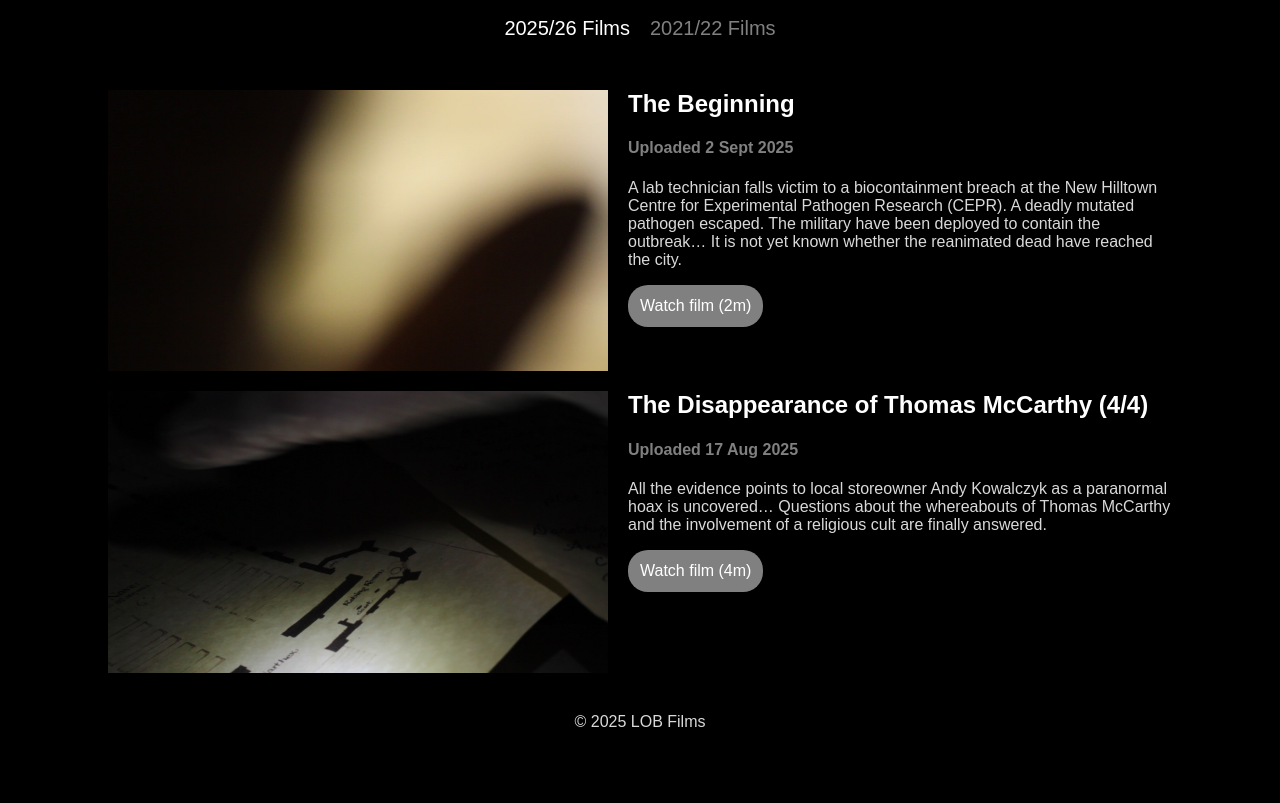
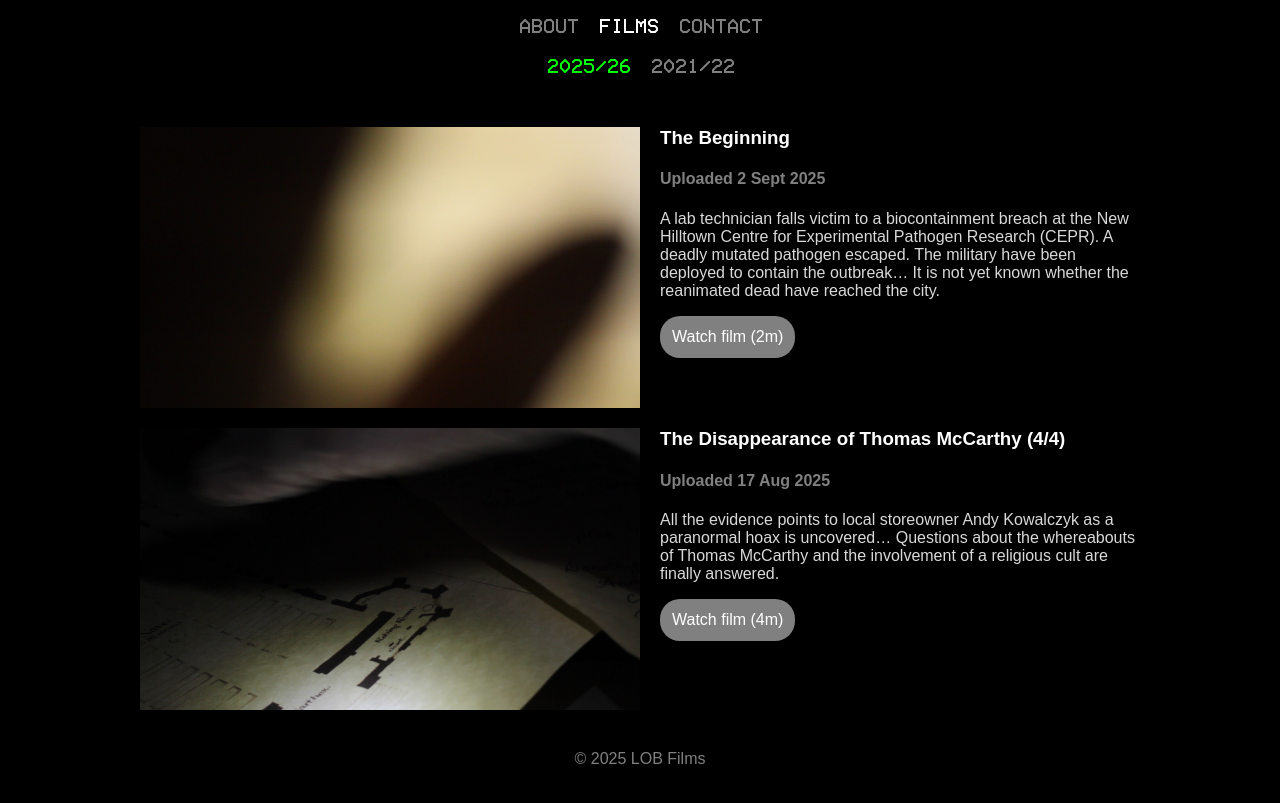
Before and after one commit to lobhtml/lob-films, a plain HTML site: page index.html in a window 1280 px wide. Shown: the part 123-926 px from the top of the page. Before the commit the page ends 894 px from the top, so only its background shows below. Drawn offline with Linux system fonts and the light colour scheme.

Commit message:
Add files via upload

```diff
--- a/index.html
+++ b/index.html
@@ -8,7 +8,13 @@
   <meta name="author" content="Luke O'Brien">
   <meta name="description" content="LOB Films Official Website">
   <link rel="icon" type="image/png" href="LOB_FILMS_ICON.png">
+
   <style>
+    @font-face {
+      font-family: bedstead;
+      src: url(bedstead.regular.otf);
+    }
+
     body {
       background-color: black;
       color: white;
@@ -19,16 +25,12 @@
       color: white;
     }
 
-    h2 {
+    h3 {
       margin-top: 0;
     }
 
     h4 {
       color: grey;
-    }
-
-    p {
-      color: hsl(0, 0%, 85%);
     }
 
     .top-img {
@@ -40,6 +42,29 @@
     .top-img img {
       width: 400px;
       max-width: 100%;
+    }
+
+    .nav-main {
+      display: flex;
+      justify-content: center;
+      flex-wrap: wrap;
+      gap: 20px;
+      margin-top: 20px;
+      font-family: bedstead, monospace;
+    }
+
+    .nav-main a {
+      color: grey;
+      text-decoration: none;
+      font-size: 20px;
+    }
+
+    .nav-main a:hover {
+      color: white;
+    }
+
+    .nav-main a[aria-current="page"] {
+      color: white;
     }
 
     .nav1 {
@@ -55,23 +80,23 @@
       color: grey;
       text-decoration: none;
       font-size: 20px;
+      font-family: bedstead, monospace;
     }
 
     .nav1 a:hover {
-      color: white;
+      color: rgb(0, 255, 0);
     }
 
-    .nav1 .active {
-      color: white;
+    .nav1 a[aria-current="page"] {
+      color: rgb(0, 255, 0);
     }
 
     .film-data {
       display: flex;
       justify-content: center;
-      margin-top: 20px;
-      margin-left: 100px;
-      margin-right: 100px;
       gap: 20px;
+      max-width: 1000px;
+      margin: 20px auto;
     }
 
     .film-data img {
@@ -81,6 +106,10 @@
       max-width: 100%;
       flex-shrink: 0;
       object-fit: cover;
+    }
+
+    .film-data p {
+      color: hsl(0, 0%, 85%);
     }
 
     .button1 {
@@ -99,6 +128,9 @@
     footer {
       text-align: center;
       margin: 40px;
+    }
+
+    footer p {
       color: grey;
     }
 
@@ -116,6 +148,7 @@
       }
     }
   </style>
+</head>
 
 <body>
   <!--Header-->
@@ -123,19 +156,27 @@
     <img src="LOB_FILMS_V3_ALT.png" alt="LOB Films Logo">
   </div>
 
-  <div class="nav1">
-    <a href="index.html" class="active">2025/26 Films</a>
-    <a href="films21-22.html">2021/22 Films</a>
-  </div>
+  <nav class="nav-main">
+    <a href="index.html">ABOUT</a>
+    <a href="index.html" aria-current="page">FILMS</a>
+    <a href="index.html">CONTACT</a>
+  </nav>
+
+  <nav class="nav1">
+    <a href="index.html" aria-current="page">2025/26</a>
+    <a href="index.html">2021/22</a>
+  </nav>
   <!--Header end-->
   <!--Films-->
+  <main>
     <div class="film-data">
       <img src="img25-26/Zombie-film25-1.jpg" alt="The Beginning short film">
       <div>
-      <h2>The Beginning</h2>
+        <h3>The Beginning</h3>
         <h4>Uploaded 2 Sept 2025</h4>
         <p>A lab technician falls victim to a biocontainment breach at the New Hilltown Centre for Experimental Pathogen
-        Research (CEPR). A deadly mutated pathogen escaped. The military have been deployed to contain the outbreak… It
+          Research (CEPR). A deadly mutated pathogen escaped. The military have been deployed to contain the outbreak…
+          It
           is not yet known whether the reanimated dead have reached the city.</p>
         <a href="https://www.youtube.com/watch?v=w0XaZx2geew" target="_blank" class="button1">Watch film (2m)</a>
       </div>
@@ -143,13 +184,14 @@
     <div class="film-data">
       <img src="img25-26/end5.jpg" alt="The Disappearance of Thomas McCarthy (4/4) short film">
       <div>
-      <h2>The Disappearance of Thomas McCarthy (4/4)</h2>
+        <h3>The Disappearance of Thomas McCarthy (4/4)</h3>
         <h4>Uploaded 17 Aug 2025</h4>
         <p>All the evidence points to local storeowner Andy Kowalczyk as a paranormal hoax is uncovered… Questions about
           the whereabouts of Thomas McCarthy and the involvement of a religious cult are finally answered.</p>
         <a href="https://www.youtube.com/watch?v=3vya1X20OpQ" target="_blank" class="button1">Watch film (4m)</a>
       </div>
     </div>
+  </main>
   <!--Films end-->
   <!--Footer-->
   <footer>
```
Also changed, not shown: bedstead.regular.otf (added). Lines whose indentation alone changed are shown as unchanged.
